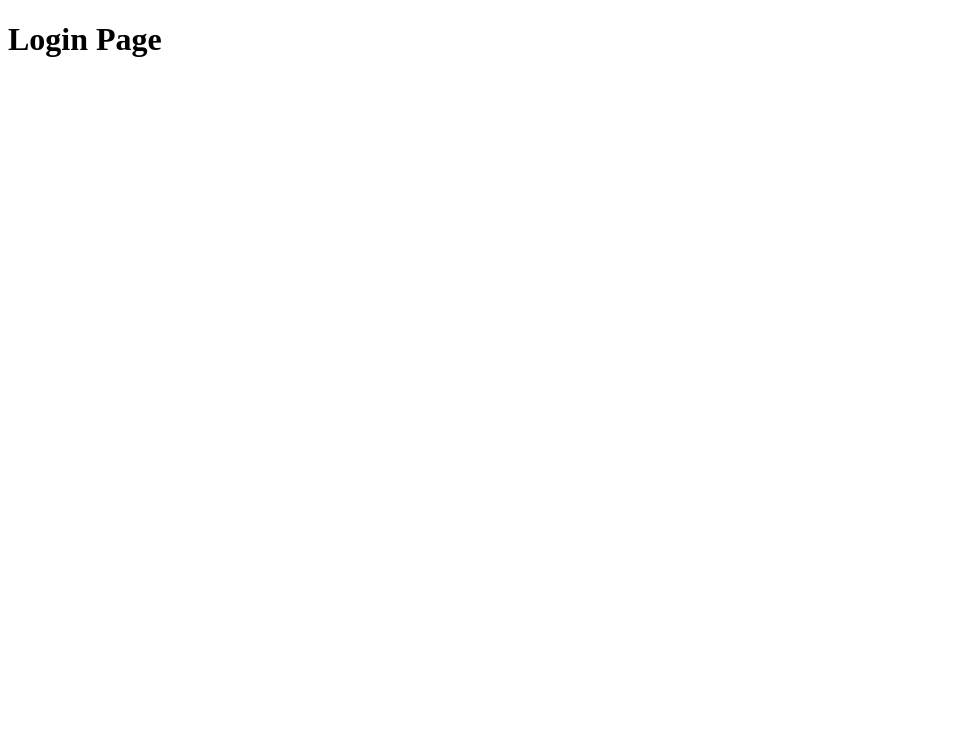
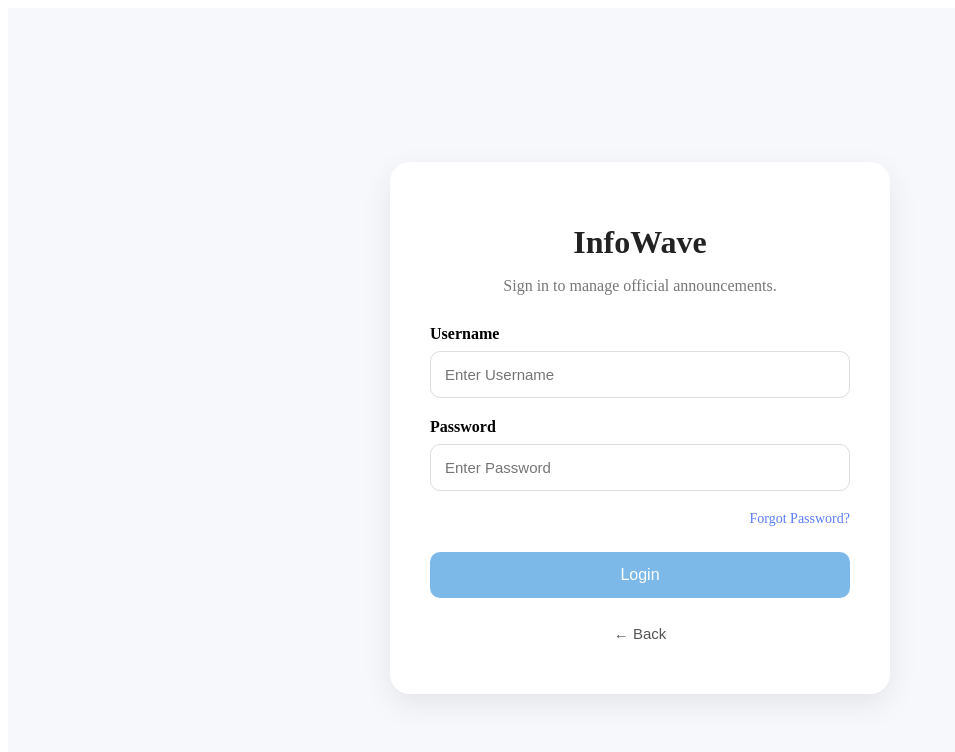
Before and after one commit to jbd-09/infowave, a Vue app in the folder client/: page /login in a window 1280 px wide. Shown: the top 752 px of the page, without its empty margins (0-955 px from the left). Built offline with nearby package versions, Linux system fonts and the light colour scheme.

Commit message:
Added login and forgot password pages

```diff
--- /dev/null
+++ b/client/src/pages/ForgotPassword.vue
@@ -0,0 +1,39 @@
+<template>
+  <div class="forgot-container">
+    <h1>Reset Password</h1>
+
+    <input type="text" placeholder="Username" />
+
+    <input type="password" placeholder="New Password" />
+
+    <input type="password" placeholder="Confirm Password" />
+
+    <button>Reset Password</button>
+  </div>
+</template>
+
+<style scoped>
+.forgot-container{
+  min-height:100vh;
+  display:flex;
+  flex-direction:column;
+  justify-content:center;
+  align-items:center;
+  gap:15px;
+  background:#F7F8FC;
+}
+
+input{
+  width:300px;
+  padding:12px;
+}
+
+button{
+  width:300px;
+  padding:12px;
+  background:#7CB9E8;
+  color:white;
+  border:none;
+  cursor:pointer;
+}
+</style>
--- a/client/src/pages/Login.vue
+++ b/client/src/pages/Login.vue
@@ -1,8 +1,186 @@
 <template>
-  <div>
-    <h1>Login Page</h1>
+  <div class="login-container">
+    <div class="login-card">
+
+      <h1>InfoWave</h1>
+
+      <p class="subtitle">
+        Sign in to manage official announcements.
+      </p>
+
+      <!-- Username -->
+      <div class="input-group">
+        <label>Username</label>
+        <input
+          type="text"
+          placeholder="Enter Username"
+        />
+      </div>
+
+      <!-- Password -->
+      <div class="input-group">
+        <label>Password</label>
+        <input
+          type="password"
+          placeholder="Enter Password"
+        />
+      </div>
+
+      <!-- Forgot Password -->
+      <p class="forgot-password" @click="forgotPassword">
+        Forgot Password?
+      </p>
+
+      <!-- Login -->
+      <button class="login-btn" @click="login">
+        Login
+      </button>
+
+      <!-- Back -->
+      <button class="back-btn" @click="goHome">
+        ← Back
+      </button>
+
+    </div>
   </div>
 </template>
 
 <script setup>
+import { useRouter } from 'vue-router'
+
+const router = useRouter()
+
+// Login Button
+const login = () => {
+  router.push('/dashboard')
+}
+
+// Back Button
+const goHome = () => {
+  router.push('/')
+}
+
+// Forgot Password
+const forgotPassword = () => {
+  router.push('/forgot-password')
+}
 </script>
+
+<style scoped>
+
+.login-container{
+    min-height:100vh;
+    display:flex;
+    justify-content:center;
+    align-items:center;
+    background:#F7F8FC;
+    padding:20px;
+}
+
+.login-card{
+    width:100%;
+    max-width:420px;
+    background:white;
+    padding:40px;
+    border-radius:20px;
+    box-shadow:0 10px 30px rgba(0,0,0,.08);
+}
+
+h1{
+    text-align:center;
+    margin-bottom:10px;
+    color:#222;
+}
+
+.subtitle{
+    text-align:center;
+    color:#777;
+    margin-bottom:30px;
+}
+
+.input-group{
+    margin-bottom:20px;
+}
+
+label{
+    display:block;
+    margin-bottom:8px;
+    font-weight:600;
+}
+
+input{
+    width:100%;
+    padding:14px;
+    border:1px solid #ddd;
+    border-radius:10px;
+    font-size:15px;
+    box-sizing:border-box;
+    transition:.3s;
+}
+
+input:focus{
+    outline:none;
+    border-color:#7CB9E8;
+    box-shadow:0 0 8px rgba(124,185,232,.3);
+}
+
+.forgot-password{
+    text-align:right;
+    color:#5A7CF7;
+    cursor:pointer;
+    margin-bottom:25px;
+    font-size:14px;
+}
+
+.forgot-password:hover{
+    text-decoration:underline;
+}
+
+.login-btn{
+    width:100%;
+    padding:14px;
+    border:none;
+    border-radius:10px;
+    background:#7CB9E8;
+    color:white;
+    font-size:16px;
+    cursor:pointer;
+    transition:.3s;
+}
+
+.login-btn:hover{
+    background:#5AA9E6;
+}
+
+.back-btn{
+    width:100%;
+    margin-top:15px;
+    padding:12px;
+    background:none;
+    border:none;
+    font-size:15px;
+    cursor:pointer;
+    color:#555;
+}
+
+.back-btn:hover{
+    color:#5AA9E6;
+}
+
+@media(max-width:600px){
+
+.login-card{
+    padding:25px;
+}
+
+h1{
+    font-size:28px;
+}
+
+.subtitle{
+    font-size:14px;
+}
+
+}
+
+</style>
--- a/client/src/router/index.js
+++ b/client/src/router/index.js
@@ -7,6 +7,7 @@ import Departments from '../pages/Departments.vue'
 import Clubs from '../pages/Clubs.vue'
 import Login from '../pages/Login.vue'
 import Dashboard from '../pages/Dashboard.vue'
+import ForgotPassword from '../pages/ForgotPassword.vue'
 
 const routes = [
   {
@@ -36,6 +37,10 @@ const routes = [
   {
     path: '/dashboard',
     component: Dashboard
+  },
+  {
+    path: '/forgot-password',
+    component: ForgotPassword
   }
 ]
 
```
Also changed, not shown: 1 other file (tests, documents, lock files or other folders).
